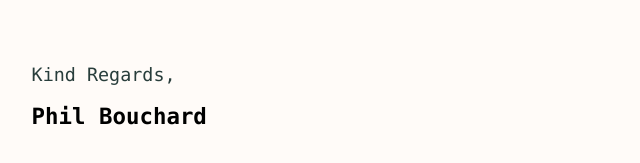
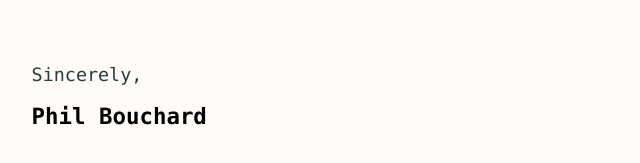
Before and after one commit to prbouchard9/kualo-cover-letter, a plain HTML site: page index.html in a window 1280 px wide. Shown: the part 1160-1323 px from the top of the page, 186-826 px from the left. Drawn offline with Linux system fonts and the light colour scheme.

Commit message:
Update index.html

```diff
--- a/index.html
+++ b/index.html
@@ -69,7 +69,7 @@
       </p>
     </div>
     <div class="signature">
-      <p>Kind Regards,</p>
+      <p>Sincerely,</p>
       <h3>Phil Bouchard</h3>
     </div>
   </section>
```
